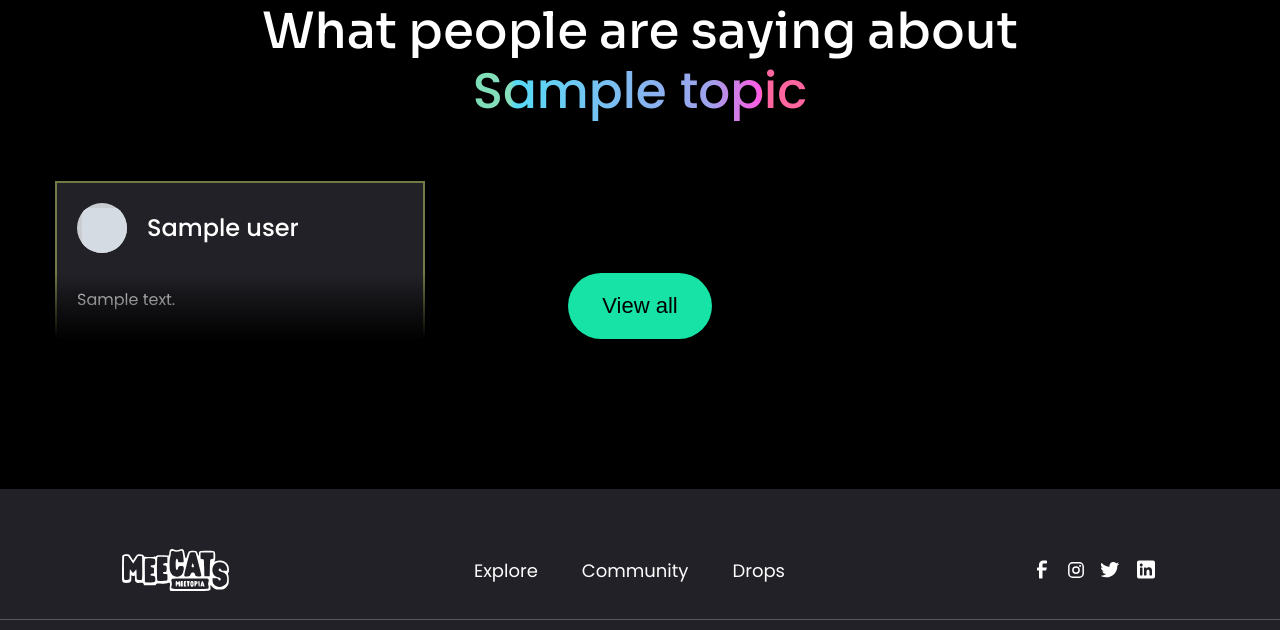
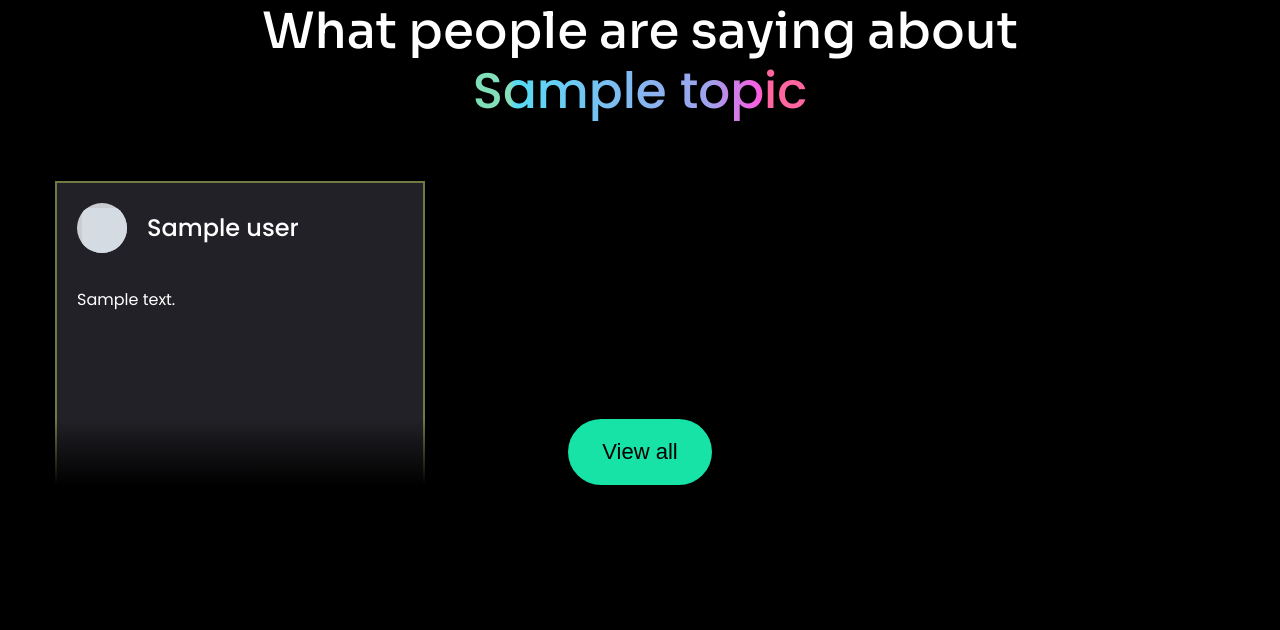
Before and after one commit to mduc-2610/NFT, a Django app: template NFTapp/templates/NFTapp/home/home2.html in a window 1280 px wide. Shown: the part 5870-6500 px from the top of the page. Run offline with Django 3.2, Linux system fonts and the light colour scheme; tables that the repository leaves empty hold one stand-in row (Sample ...); the template is opened without the code that fills it: values named after a table or form of the project are taken from there, most other values are stand-ins (such as "Sample title", 1, 10 or a date in 2020).

Commit message:
modify comment list display content

```diff
--- a/NFTapp/templates/NFTapp/comment_list/comment_list1.html
+++ b/NFTapp/templates/NFTapp/comment_list/comment_list1.html
@@ -14,7 +14,7 @@
                         <img src="{{comment.user.avatar }}" alt="" class="avatar comment-list-item__avt-1">
                     </a>
                 </div>
-                <p class="comment-list-item__content-1 limit-line scroll">{{comment.content}}</p>
+                <p class="comment-list-item__content-1  scroll">{{comment.content}}</p>
             </li>
             {% endfor %}
         </ul>
--- a/NFTapp/templates/NFTapp/comment_list/comment_list2.html
+++ b/NFTapp/templates/NFTapp/comment_list/comment_list2.html
@@ -13,7 +13,7 @@
                 </a>
                 <a href="{% url 'profile' comment.user.id %}" class="comment-list-item__user-2">{{comment.user.name}}</a>
             </div>
-            <p class="comment-list-item__content-2 limit-line scroll">{{comment.content}}</p>
+            <p class="comment-list-item__content-2 scroll">{{comment.content}}</p>
         </li>
         {% endfor %}
         <li class="comment-list__view-2 flex_aic_jcc">
--- a/static/styles/comment_list/comment_list1.css
+++ b/static/styles/comment_list/comment_list1.css
@@ -50,7 +50,7 @@
     stroke-width: 2px;
     stroke: rgba(23, 227, 166, 0.61);
     width: 288px;
-    height: 218px;
+    height: 255px;
 }
 
 .comment-list__item-1:hover {
@@ -96,6 +96,7 @@
 .comment-list-item__content-1 {
     margin-top: 36px;
     color: #FFF;
+    height: 150px;
     /* font-family: Aeonik; */
     font-size: 1.6rem;
     font-style: normal;
--- a/static/styles/comment_list/comment_list2.css
+++ b/static/styles/comment_list/comment_list2.css
@@ -78,6 +78,7 @@
 }
 
 .comment-list-item__content-2 {
+    height: 180px;
     margin-top: 20px;
     color: #FFF;
     /* font-family: Aeonik TRIAL; */
```
